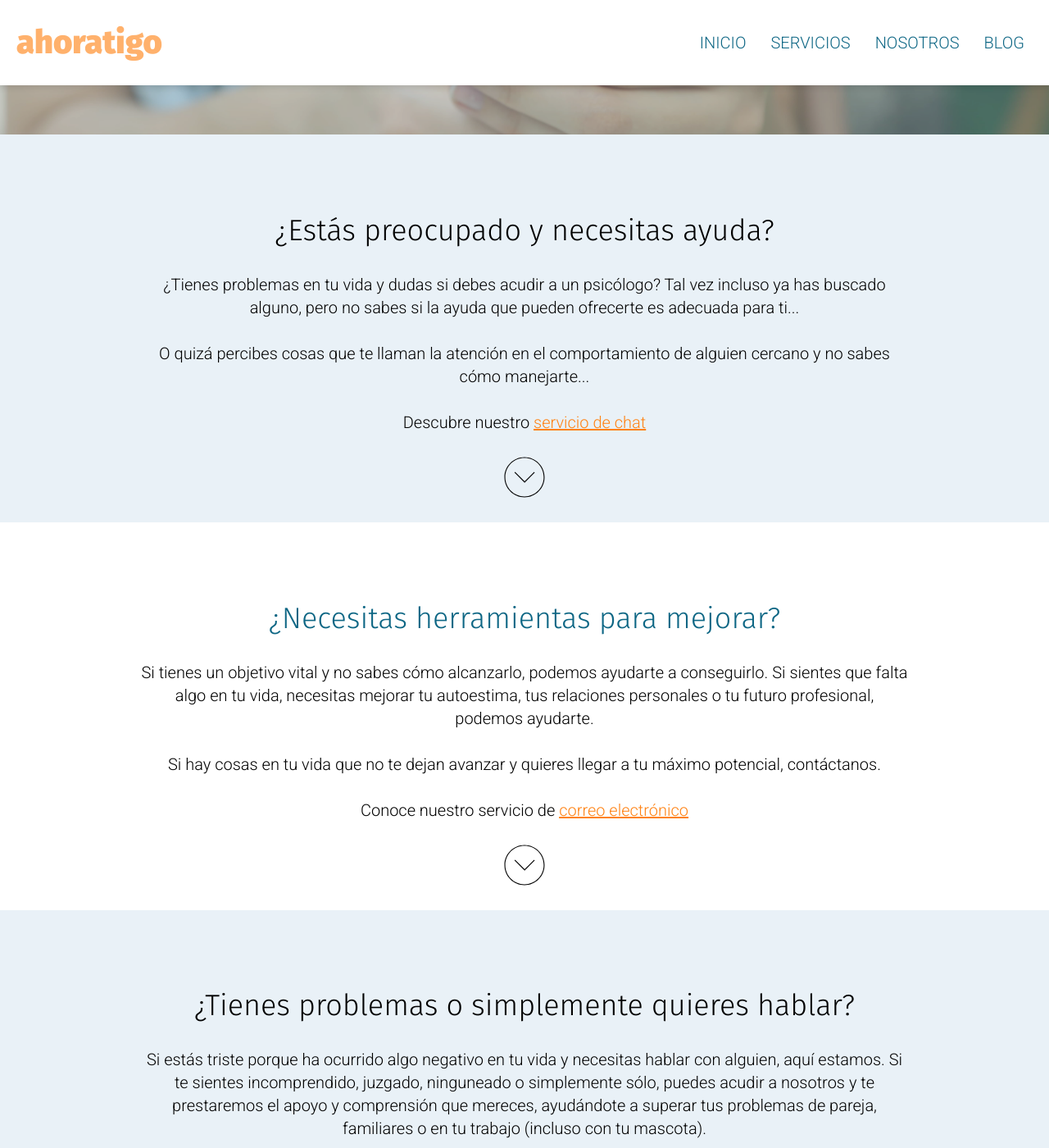
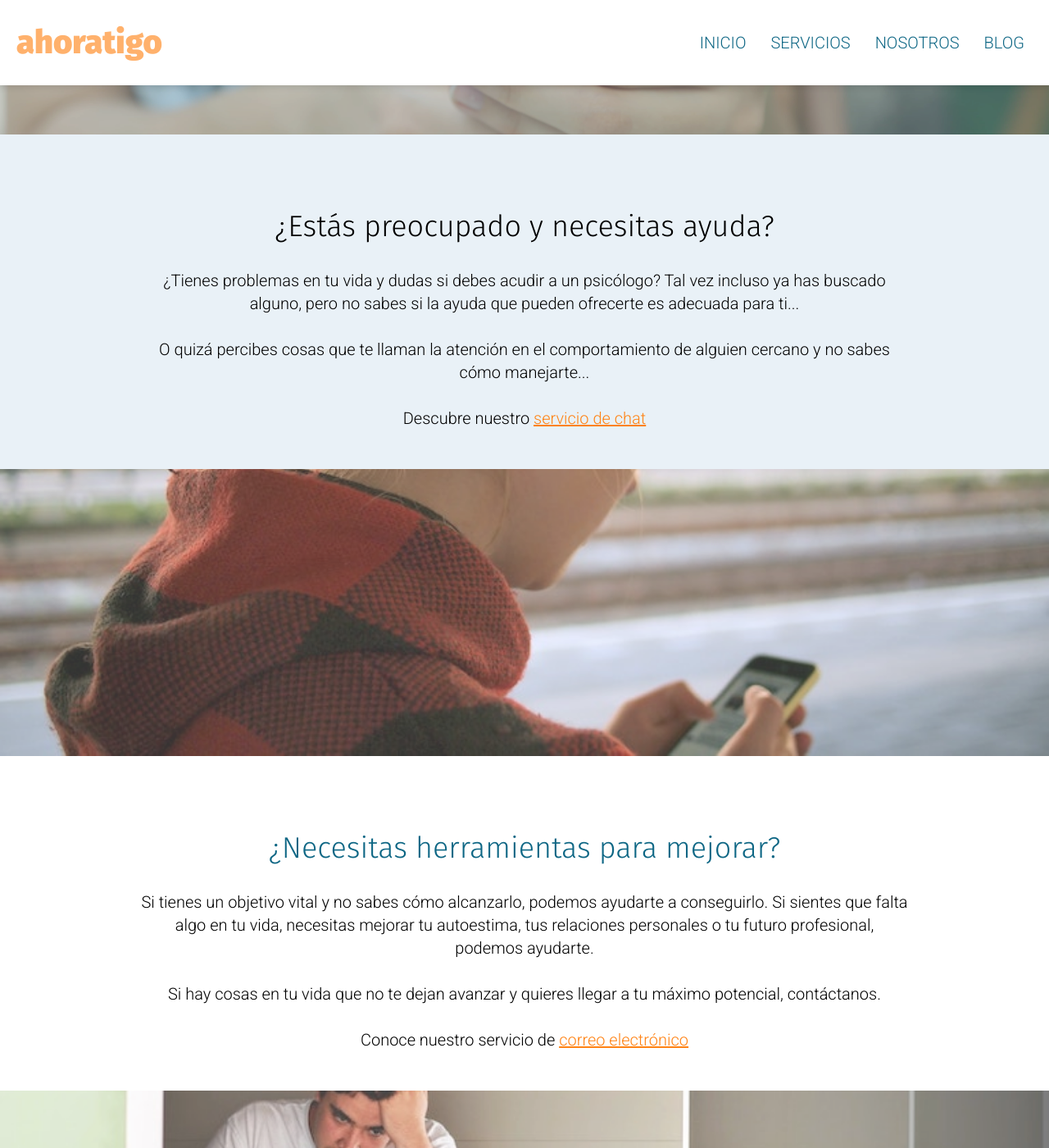
Before and after one commit to sukabal/sukabal.github.io, a Jekyll site: the page built from index.html, in a window 1280 px wide and 1400 px high, scrolled down 516 px. Shown: the whole window at 82% size. Built offline with Jekyll 4.4.1, drawn with Linux system fonts in a browser that asks for light colours.

Commit message:
feat: add photos to main page, removing some down arrows

```diff
--- a/css/main.scss
+++ b/css/main.scss
@@ -143,7 +143,7 @@ body {
     font-weight: 300;
     text-align: center;
     font-size: 36px;
-    padding-top: 45px;
+    padding-top: 40px;
   }
 
   &--mini {
@@ -154,6 +154,22 @@ body {
       font-size: 28px;
       padding-top: 20px;
     }
+  }
+}
+
+.section-photo {
+  height: 350px;
+  overflow: hidden;
+
+  background-repeat: no-repeat;
+  background-position-x: 50%;
+  background-position-y: 100%;
+  background-size: cover;
+
+  opacity: 0.8;
+
+  @media all and (max-width: 719px) {
+    height: 200px;
   }
 }
 
--- a/index.html
+++ b/index.html
@@ -24,9 +24,9 @@ title: Bienvenido a ahoratigo.com
   <p class="section-paragraph"> Descubre nuestro <a class="linkToAction" href="javascript:scrollToId('btnChat');">servicio
       de chat</a>
   </p>
-  <img class="arrow-down" src="media/icon-arrow-down.svg" onclick="scrollToId('section-02', {block: 'center'})">
 </section>
 
+<div class="section-photo" style="background-image: url('/media/photos/photo-mobile.jpg');"></div>
 
 <section id="section-02" class="band bg-white">
   <h2 class="color-primary">¿Necesitas herramientas para mejorar?</h2>
@@ -37,8 +37,9 @@ title: Bienvenido a ahoratigo.com
     quieres llegar a tu máximo potencial, contáctanos.</p>
   <p class="section-paragraph">Conoce nuestro servicio de <a class="linkToAction" href="javascript:scrollToId('btnEmail');">
       correo electrónico</a></p>
-  <img class="arrow-down" src="media/icon-arrow-down.svg" onclick="scrollToId('section-03', {block: 'center'})">
 </section>
+
+<div class="section-photo" style="background-image: url('/media/photos/photo-mac.jpg');"></div>
 
 
 <section id="section-03" class="band bg-light-grey">
@@ -52,8 +53,9 @@ title: Bienvenido a ahoratigo.com
   <p class="section-paragraph">Podemos ayudarte <a class="linkToAction" href="javascript:scrollToId('btnCall');">vía
       telefónica</a>
   </p>
-  <img class="arrow-down" src="media/icon-arrow-down.svg" onclick="scrollToId('section-04', {block: 'center'})">
 </section>
+
+<div class="section-photo" style="background-image: url('/media/photos/photo-chat.jpg');"></div>
 
 <section id="section-04" class="band bg-white">
   <h2>Estos son nuestros servicios para ti</h2>
```
Also changed, not shown: media/photos/photo-chat.jpg (added), media/photos/photo-mac.jpg (added), media/photos/photo-mobile.jpg (added).
